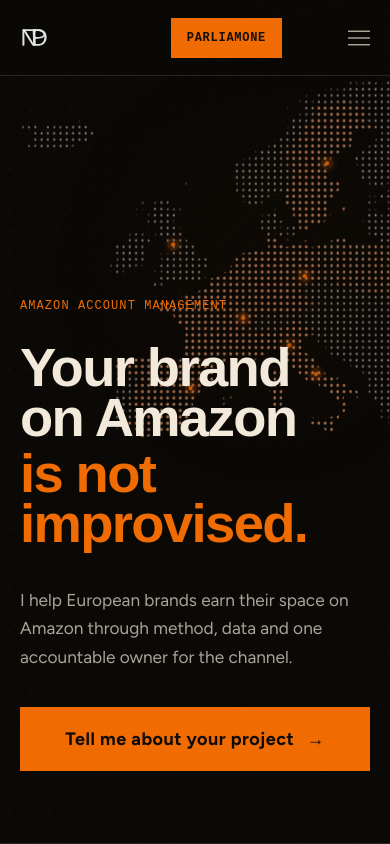
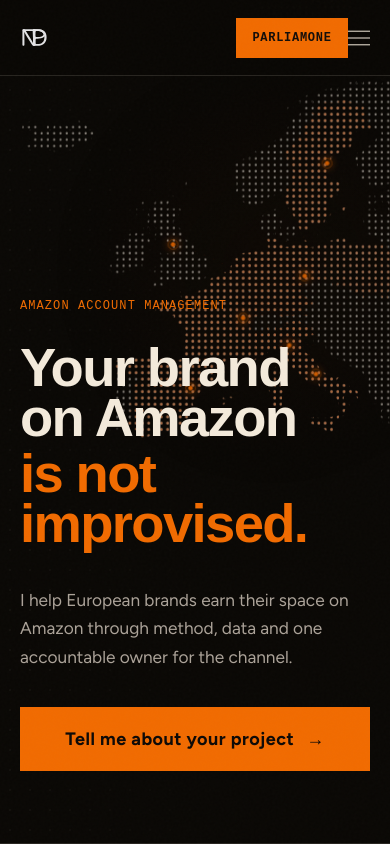
Before and after one commit to coderrordan/portfolio, a React (Vite) app: page / in a window 390 px wide. Shown: the top 844 px of the page. Built offline with nearby package versions, Linux system fonts and the light colour scheme; a web font is replaced by a local one.

Commit message:
fix: hamburger no dead space, about image centered, reduced mobile gap

```diff
--- a/src/components/sections/Navbar.jsx
+++ b/src/components/sections/Navbar.jsx
@@ -99,7 +99,7 @@
         <button
           ref={toggleRef}
           type="button"
-          className="menu-toggle"
+          className={`menu-toggle${menuOpen ? '' : ' is-icon-only'}`}
           aria-expanded={menuOpen}
           aria-controls="mobile-menu"
           onClick={() => setMenuOpen((open) => !open)}
--- a/src/index.css
+++ b/src/index.css
@@ -239,6 +239,11 @@
   text-transform: uppercase;
 }
 
+.menu-toggle.is-icon-only {
+  min-width: auto;
+  gap: 0;
+}
+
 .menu-glyph {
   position: relative;
   width: 1.4rem;
@@ -731,8 +736,8 @@
 }
 
 .about-media .media-frame__image {
-  object-fit: cover;
-  object-position: center;
+  object-fit: cover !important;
+  object-position: center !important;
 }
 
 .about-heading h2 {
@@ -2652,6 +2657,18 @@
     max-width: none;
   }
 
+  .about-grid {
+    gap: 1.75rem;
+  }
+
+  .about-body {
+    margin-top: 0;
+  }
+
+  .about-heading h2 {
+    margin-top: 1rem;
+  }
+
   .case-scene__visual {
     min-height: auto;
   }
```
